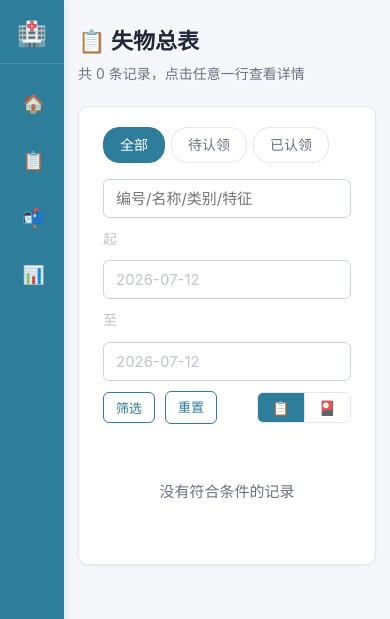
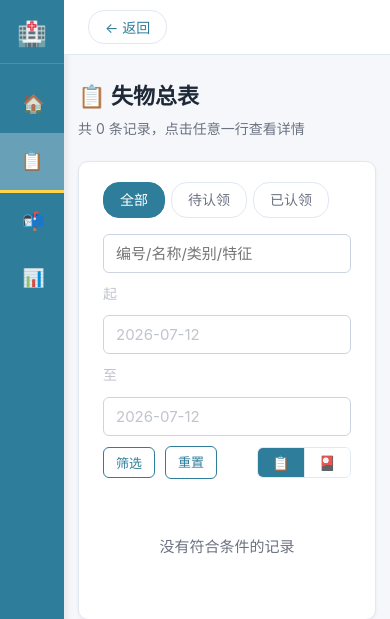
Before and after one commit to Fjord-147/shiwudailing, a Flask app: page /list in a window 390 px wide. Shown: the top 619 px of the page. Run offline with Flask 3, Linux system fonts and the light colour scheme; the visitor is signed in with stand-in values (Sample User, id 1); data that the repository does not hold is empty.

Commit message:
每页加返回按钮 + 侧边栏当前页高亮
- 后台每个页面内容区顶部加'返回上一页'按钮
- 公众页导航栏加返回按钮
- 侧边栏当前所在页用金色高亮条标记(更醒目)
- 高亮用request.endpoint自动判断，无需每页手动传active
- 移动端窄屏高亮改为底部金色条

```diff
--- a/static/style.css
+++ b/static/style.css
@@ -114,12 +114,38 @@ a:hover { text-decoration: underline; }
     color: #fff;
 }
 .sidebar-nav a.active {
-    background: rgba(255,255,255,.18);
-    border-left-color: #fff;
+    background: rgba(255,255,255,.28);
+    border-left: 4px solid #ffd54f;   /* 金色高亮条，更醒目 */
     color: #fff;
     font-weight: 600;
 }
 .sidebar-nav .nav-icon { font-size: 18px; flex-shrink: 0; }
+
+/* 内容区顶部返回栏 */
+.back-bar {
+    padding: 10px 24px;
+    background: #fff;
+    border-bottom: 1px solid var(--border);
+    position: sticky;
+    top: 0;
+    z-index: 50;
+}
+.back-btn {
+    background: #fff;
+    border: 1px solid var(--border);
+    color: var(--primary);
+    padding: 6px 16px;
+    border-radius: 16px;
+    font-size: 14px;
+    cursor: pointer;
+    font-family: inherit;
+    transition: all .15s;
+}
+.back-btn:hover {
+    background: var(--primary);
+    color: #fff;
+    border-color: var(--primary);
+}
 .sidebar-footer {
     padding: 14px 18px;
     border-top: 1px solid rgba(255,255,255,.15);
@@ -561,7 +587,7 @@ table.data tbody tr { cursor: pointer; }
     .sidebar-brand span { display: none; }
     .sidebar-nav a { justify-content: center; padding: 14px 0; }
     .sidebar-nav a span:last-child { display: none; }
-    .sidebar-nav a.active { border-left-color: transparent; border-right: 3px solid #fff; }
+    .sidebar-nav a.active { border-left: none; border-bottom: 3px solid #ffd54f; }
     .sidebar-footer .user-info { display: none; }
     .sidebar-footer { padding: 12px 0; text-align: center; }
     .sidebar-footer .user-action { margin: 0 6px; }
@@ -573,6 +599,19 @@ table.data tbody tr { cursor: pointer; }
 
 /* 公众导航：稍微区分一下 */
 .public-nav { background: linear-gradient(135deg, #2E7D9B 0%, #1f5d75 100%); }
+.public-back {
+    background: rgba(255,255,255,.2);
+    color: #fff;
+    border: none;
+    width: 32px;
+    height: 32px;
+    border-radius: 50%;
+    font-size: 18px;
+    cursor: pointer;
+    margin-right: 8px;
+    padding: 0;
+}
+.public-back:hover { background: rgba(255,255,255,.35); }
 .public-nav .admin-entry {
     color: #fff;
     font-size: 13px;
--- a/templates/base.html
+++ b/templates/base.html
@@ -13,16 +13,16 @@
         <aside class="sidebar">
             <div class="sidebar-brand">🏥<br><span>失物招领</span></div>
             <nav class="sidebar-nav">
-                <a href="{{ url_for('index') }}" class="{% if active == 'index' %}active{% endif %}">
+                <a href="{{ url_for('index') }}" class="{% if request.endpoint == 'index' %}active{% endif %}">
                     <span class="nav-icon">🏠</span><span>工作台</span>
                 </a>
-                <a href="{{ url_for('item_list') }}" class="{% if active == 'list' %}active{% endif %}">
+                <a href="{{ url_for('item_list') }}" class="{% if request.endpoint == 'item_list' %}active{% endif %}">
                     <span class="nav-icon">📋</span><span>失物总表</span>
                 </a>
-                <a href="{{ url_for('reports') }}" class="{% if active == 'reports' %}active{% endif %}">
+                <a href="{{ url_for('reports') }}" class="{% if request.endpoint == 'reports' %}active{% endif %}">
                     <span class="nav-icon">📬</span><span>报失处理</span>
                 </a>
-                <a href="{{ url_for('stats') }}" class="{% if active == 'stats' %}active{% endif %}">
+                <a href="{{ url_for('stats') }}" class="{% if request.endpoint == 'stats' %}active{% endif %}">
                     <span class="nav-icon">📊</span><span>统计导出</span>
                 </a>
             </nav>
@@ -38,6 +38,9 @@
 
         <!-- 右侧内容区 -->
         <main class="content-area">
+            <div class="back-bar">
+                <button class="back-btn" onclick="history.back()" title="返回上一页">← 返回</button>
+            </div>
             <div class="container">
                 {% with messages = get_flashed_messages(with_categories=true) %}
                     {% for cat, msg in messages %}
--- a/templates/base_public.html
+++ b/templates/base_public.html
@@ -8,10 +8,11 @@
 </head>
 <body>
     <nav class="navbar public-nav">
+        <button class="back-btn public-back" onclick="history.back()" title="返回上一页">←</button>
         <div class="brand">🏥 门诊失物招领</div>
         <div class="nav-links">
-            <a href="{{ url_for('public_index') }}" class="{% if active == 'home' %}active{% endif %}">失物招领</a>
-            <a href="{{ url_for('public_report') }}" class="{% if active == 'report' %}active{% endif %}">我要报失</a>
+            <a href="{{ url_for('public_index') }}" class="{% if request.endpoint == 'public_index' %}active{% endif %}">失物招领</a>
+            <a href="{{ url_for('public_report') }}" class="{% if request.endpoint == 'public_report' %}active{% endif %}">我要报失</a>
         </div>
         <div class="user-box">
             <a href="{{ url_for('login') }}" class="admin-entry">管理员入口 →</a>
```
